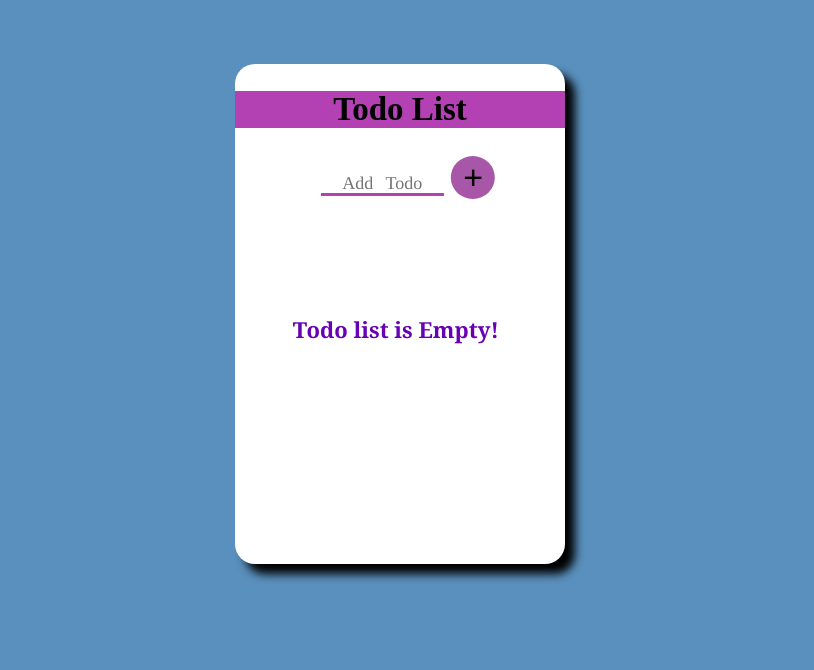
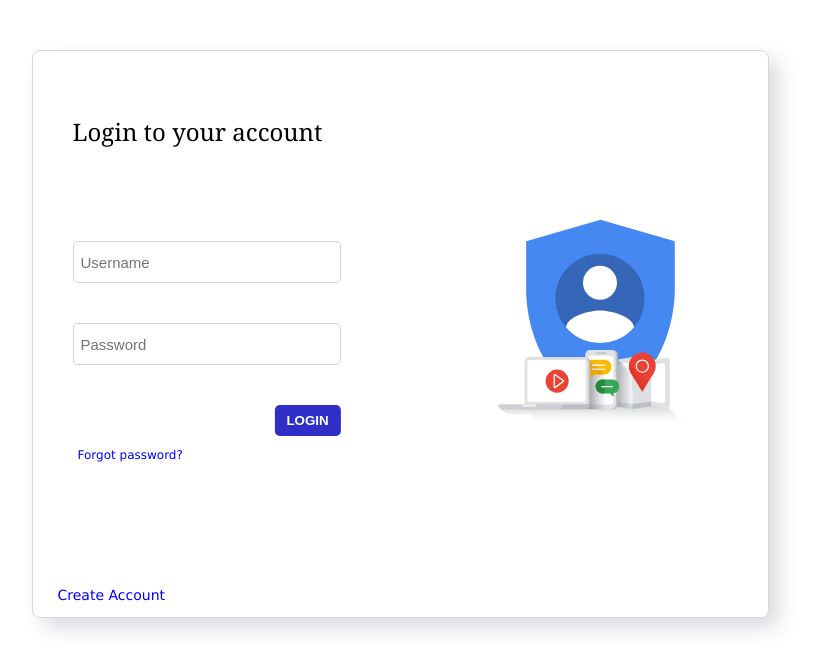
Before and after one commit to RayabhariTech/TodoApp-Nitin, a React (Create React App) app: page / in a window 1280 px wide. Shown: the top 670 px of the page, without its empty margins (240-1054 px from the left). Built offline with nearby package versions, Linux system fonts and the light colour scheme.

Commit message:
Added->Ui design

```diff
--- a/src/App.js
+++ b/src/App.js
@@ -1,9 +1,11 @@
 import TodoForm from './components/TodoForm'
+import Login from './pages/loginPage/Login'
 
 function App() {
   return (
     <div>
-      <TodoForm/>
+      {/* <TodoForm/> */}
+      <Login/>
     </div>
   );
 }
--- /dev/null
+++ b/src/components/StyleTodo.css
@@ -0,0 +1,137 @@
+.todo-container {
+    display: flex;
+    background-color: #5a90bd;
+}
+
+.todo-form {
+    width: 330px;
+    min-height: 500px;
+    margin-left: auto;
+    margin-right: auto;
+    margin-top: 5%;
+    background-color: white;
+    border-radius: 20px;
+    box-shadow: 10px 10px 10px black;
+}
+
+.form-heading {
+    text-align: center;
+    background-color: rgb(179, 65, 179);
+    font-size: 22px;
+    font-weight: 600;
+    font-family: cursive;
+}
+
+.item-list {
+    width: 60%;
+    margin-left: auto;
+    margin-right: auto;
+}
+
+.todo-input {
+    width: 60%;
+    border: none;
+    border-bottom: 3px solid rgb(179, 65, 179);
+    margin: 0 5% 1% 10%;
+}
+.todo-input:focus {
+    outline: none;
+}
+
+.todo-input::placeholder {
+    font-size: 18px;
+    text-align: center;
+    font-weight: 500;
+    font-family: Times, serif;
+    word-spacing: 8px;
+}
+
+.todo-add-button {
+    border-radius: 50%;
+    border: none;
+    zoom: 2;
+    font-size: 17px;
+    background-color: rgb(168, 86, 168);
+    font-weight: 500;
+    transform: translateX(-5%);
+    transition: all 0.2s;
+}
+.todo-add-button:focus {
+    outline: none;
+}
+.todo-add-button:active {
+    transform: translate(-5%,2.5px);
+}
+.todo-add-button:hover {
+    cursor: pointer;
+    background-color: rgba(97, 97, 240,1);
+}
+
+.todo-list {
+    width: 80%;
+    margin-left: auto;
+    margin-right: auto;
+}
+
+.todo-list-container {
+    width: 75%;
+    margin-left: auto;
+    margin-right: auto;
+}
+
+.todo-checkbox {
+    zoom: 1.3;
+    cursor: pointer;
+}
+input[type="checkbox"]:checked + .todo-input-list {
+    text-decoration: line-through;
+}
+
+.todo-input-list {
+    margin: 5% 2%;
+    border: none;
+    width: 60%;
+    font-size: 17px;
+    font-family: Times, serif;
+    border-bottom: 1px solid black;
+}
+.todo-input-list:focus {
+    outline: none;
+}
+
+.error-message {
+    color: red;
+    font-size: 12px;
+    font-family: Verdana, Geneva, Tahoma, sans-serif;
+    margin-left: 25px;
+}
+
+.todo {
+    background-color: red;
+    margin: 10px;
+}
+
+.empty-message {
+    color: rgb(104, 0, 179);
+    width: 65%;
+    margin-top: 35%;
+    margin-right: auto;
+    margin-left: auto;
+    font-size: 22px;
+    font-family: Cambria, Cochin, Georgia, Times, 'Times New Roman', serif;
+}
+
+.fas {
+    color: green;
+    border: none;
+    zoom: 1.5;
+    cursor: pointer;
+}
+
+.far {
+    margin-right: 5%;
+    color: red;
+    border: none;
+    zoom: 1.5;
+    cursor: pointer;
+}
--- a/src/components/TodoForm.js
+++ b/src/components/TodoForm.js
@@ -1,5 +1,6 @@
 import React, {Component} from 'react'
 import TodoItem from './TodoItem'
+import  './StyleTodo.css'
 import {confirmAlert} from 'react-confirm-alert';
 import 'react-confirm-alert/src/react-confirm-alert.css';
 
--- a/src/index.css
+++ b/src/index.css
@@ -1,142 +1,5 @@
 body {
     margin: 0;
     font-family: -apple-system, BlinkMacSystemFont, 'Segoe UI', 'Roboto', 'Oxygen', 'Ubuntu', 'Cantarell', 'Fira Sans', 'Droid Sans', 'Helvetica Neue', sans-serif;
-    background-color: #5a90bd;
+    /* background-color: #5a90bd; */
 }
-
-.todo-container {
-    display: flex;
-}
-
-.todo-form {
-    width: 330px;
-    min-height: 500px;
-    margin-left: auto;
-    margin-right: auto;
-    margin-top: 5%;
-    background-color: white;
-    border-radius: 20px;
-    box-shadow: 10px 10px 10px black;
-}
-
-.form-heading {
-    text-align: center;
-    background-color: rgb(179, 65, 179);
-    font-size: 22px;
-    font-weight: 600;
-    font-family: cursive;
-}
-
-.item-list {
-    width: 60%;
-    margin-left: auto;
-    margin-right: auto;
-}
-
-.todo-input {
-    width: 60%;
-    border: none;
-    border-bottom: 3px solid rgb(179, 65, 179);
-    margin: 0 5% 1% 10%;
-}
-.todo-input:focus {
-    outline: none;
-}
-
-.todo-input::placeholder {
-    font-size: 18px;
-    text-align: center;
-    font-weight: 500;
-    font-family: Times, serif;
-    word-spacing: 8px;
-}
-
-.todo-add-button {
-    border-radius: 50%;
-    border: none;
-    zoom: 2;
-    font-size: 17px;
-    background-color: rgb(168, 86, 168);
-    font-weight: 500;
-    transform: translateX(-5%);
-    transition: all 0.2s;
-}
-.todo-add-button:focus {
-    outline: none;
-}
-.todo-add-button:active {
-    transform: translate(-5%,2.5px);
-}
-.todo-add-button:hover {
-    cursor: pointer;
-    background-color: rgba(97, 97, 240,1);
-}
-
-.todo-list {
-    width: 80%;
-    margin-left: auto;
-    margin-right: auto;
-}
-
-.todo-list-container {
-    width: 75%;
-    margin-left: auto;
-    margin-right: auto;
-}
-
-.todo-checkbox {
-    zoom: 1.3;
-    cursor: pointer;
-}
-input[type="checkbox"]:checked + .todo-input-list {
-    text-decoration: line-through;
-}
-
-.todo-input-list {
-    margin: 5% 2%;
-    border: none;
-    width: 60%;
-    font-size: 17px;
-    font-family: Times, serif;
-    border-bottom: 1px solid black;
-}
-.todo-input-list:focus {
-    outline: none;
-}
-
-.error-message {
-    color: red;
-    font-size: 12px;
-    font-family: Verdana, Geneva, Tahoma, sans-serif;
-    margin-left: 25px;
-}
-
-.todo {
-    background-color: red;
-    margin: 10px;
-}
-
-.empty-message {
-    color: rgb(104, 0, 179);
-    width: 65%;
-    margin-top: 35%;
-    margin-right: auto;
-    margin-left: auto;
-    font-size: 22px;
-    font-family: Cambria, Cochin, Georgia, Times, 'Times New Roman', serif;
-}
-
-.fas {
-    color: green;
-    border: none;
-    zoom: 1.5;
-    cursor: pointer;
-}
-
-.far {
-    margin-right: 5%;
-    color: red;
-    border: none;
-    zoom: 1.5;
-    cursor: pointer;
-}
--- /dev/null
+++ b/src/pages/loginPage/Login.js
@@ -0,0 +1,37 @@
+import React from 'react'
+import './login.css'
+import LoginPage from "./LoginPage";
+
+class Login extends React.Component {
+    constructor()
+    {
+        super()
+        this.state = {
+            userName: '',
+            password: '',
+            userNameErrorMessage: '',
+            passwordErrorMessage: ''
+        }
+    }
+
+    handleLoginFormSubmit = (event) => {
+        event.preventDefault()
+        const userName = this.state.userName
+        const password = this.state.password
+        if (userName === '' || password === '') {
+            this.setState({
+                userName: 'User name cannot be empty!',
+                password: 'Password cannot be empty!'})
+        }
+
+    }
+
+    render() {
+        return (<LoginPage
+            stateData={this.state}
+            handleLoginFormSubmit={this.handleLoginFormSubmit}/>)
+    }
+
+}
+
+export default Login
--- /dev/null
+++ b/src/pages/loginPage/LoginPage.js
@@ -0,0 +1,44 @@
+import React from 'react'
+import loginImage from './images/account.svg'
+
+function LoginPage(props) {
+    return (
+        <div>
+             <div className='login-container'>
+                    <div className="form-login-heading">
+                    <p>Login to your account</p>
+                    </div>
+                    <div className='form-container'>
+                        <form className='login-form' onSubmit={(event) =>props.handleLoginFormSubmit(event)}>
+                            <div className='input-box-position'>
+                            <div className='userInput-box'>
+                            <input
+                            type='text'
+                            className='login-input'
+                            placeholder='Username'/>
+                            </div>
+                            <span className='form-error-message'>{props.stateData.userName}</span>
+                            </div>
+                            <div className='password-box'>
+                            <input
+                            type='password'
+                            className='login-password'
+                            placeholder='Password'/>
+                            </div>
+                            <span className='form-error-message'>{props.stateData.password}</span>
+                            <button className='login-button'>Login</button>
+                            <p className='forgot-password-link'>Forgot password?</p>
+                        </form>
+                        <p className='create-account-link'>Create Account</p>
+                    </div>
+                    <div className='image-position'>
+                    <figure>
+                        <img src={loginImage} alt='Login-image'/>
+                    </figure>
+                    </div>
+            </div>
+        </div>
+    )
+}
+
+export default LoginPage
--- /dev/null
+++ b/src/pages/loginPage/login.css
@@ -0,0 +1,120 @@
+.login-container {
+    display: grid;
+    grid-template-columns: 400px auto;
+    grid-template-rows: 150px auto;
+    width: 735px;
+    min-height: 500px;
+    margin-left: auto;
+    margin-right: auto;
+    border: 1px solid rgb(218, 213, 213);
+    margin-top: 50px;
+    border-radius: 8px;
+    box-shadow: 10px 10px 20px  #dadce0;
+}
+.form-login-heading {
+    margin-left: 40px;
+    margin-top: 40px;
+    font-size: 24px;
+    font-weight: 550;
+    font-family: Georgia, 'Times New Roman', Times, serif, Geneva, Tahoma, sans-serif;
+}
+.form-container {
+    grid-row: 2;
+    grid-column: 1/2;
+    align-items: center;
+}
+
+.login-form {
+    width: 80%;
+    margin-left: auto;
+    margin-right: auto;
+    padding-top: 40px;
+}
+
+.input-box-position{
+    margin-bottom:20px;
+}
+
+.userInput-box,.password-box{
+    width: 80%;
+    display: block;
+    border-radius: 5px;
+    border:1px solid rgb(218, 213, 213);
+    padding: 10px 5px;
+}
+
+.login-input ,.login-password {
+    height: 15px;
+    width: 162px;
+    margin-left: auto;
+    border: transparent;
+    margin-right: auto;
+}
+.input-box-text{
+    font-size: 14px;
+    font-family: Verdana, Geneva, Tahoma, sans-serif;
+}
+
+.login-input::placeholder ,.login-password::placeholder{
+    font-size: 15px;
+}
+
+.login-input:focus ,.login-password:focus{
+    outline: none !important;
+}
+
+.login-button {
+    padding: 8px 12px;
+    margin-left: 230px;
+    margin-top: 40px;
+    text-transform: uppercase;
+    color: white;
+    background-color: rgb(47, 47, 199);
+    border: none;
+    border-radius: 5px;
+    font-weight: 600;
+    transform: translateX(-50%);
+    transition: all .2s;
+}
+
+.login-button:active {
+  transform: translate(-50%,5px);
+}
+
+
+.login-button:hover {
+    background-color: blue;
+}
+
+.login-button:focus {
+    outline: none;
+}
+
+.forgot-password-link{
+    color:blue;
+    font-size: 12px;
+    margin-left: 5px;
+    font-family: Verdana, Geneva, Tahoma, sans-serif;
+    font-weight: 500;
+}
+
+.create-account-link
+{
+    color:blue;
+    font-size: 14px;
+    margin-left: 25px;
+    margin-top:125px ;
+    font-family: Verdana, Geneva, Tahoma, sans-serif;
+    font-weight: 500;
+}
+
+.image-position{
+    margin-top: 120px;
+}
+
+.form-error-message
+{
+    font-size: 12px;
+    margin-left: 5px;
+    color: red;
+}
```
Also changed, not shown: src/pages/loginPage/images/account.svg (added), 1 other file (tests, documents, lock files or other folders).
